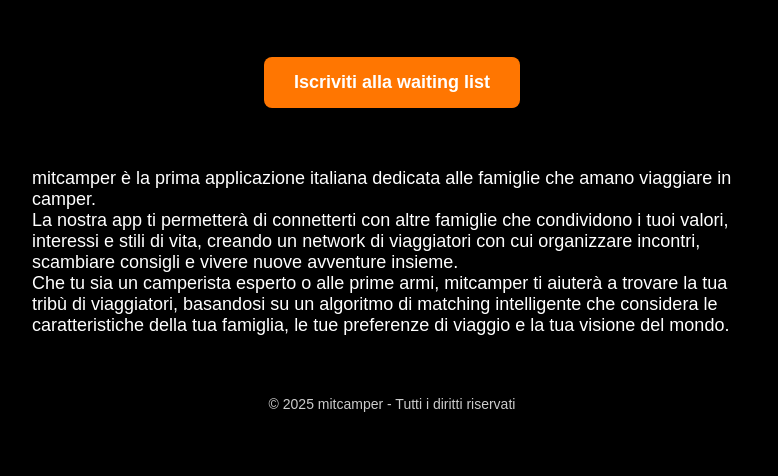
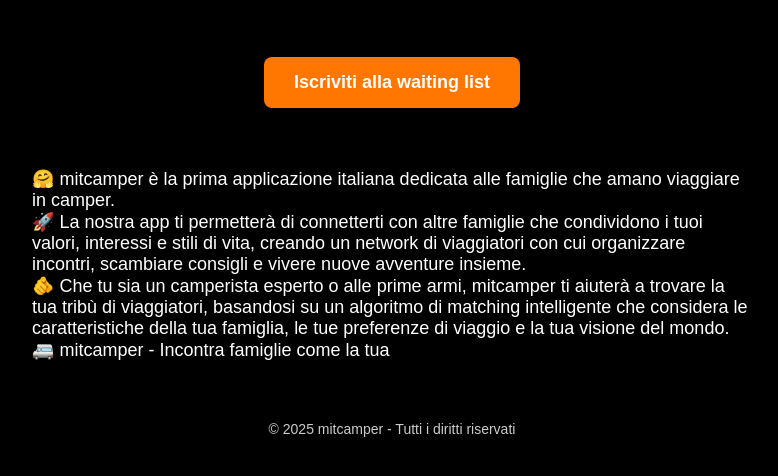
Before and after one commit to ologoteta/mitcamper.github.io, a plain HTML site: page index.html in a window 1280 px wide. Shown: the part 512-988 px from the top of the page, without its empty margins (248-1026 px from the left). Before the commit the page ends 964 px from the top, so only its background shows below. Drawn offline with Linux system fonts and the light colour scheme; a web font is replaced by a local one.

Commit message:
Update index.html

```diff
--- a/index.html
+++ b/index.html
@@ -296,10 +296,15 @@
             <a href="https://forms.gle/XZqKRbmRSf4KmcAS9" class="btn btn-primary">Iscriviti alla waiting list</a>
 
             <p class="feature-list">
-              mitcamper è la prima applicazione italiana dedicata alle famiglie che amano viaggiare in camper.
-               <br/>La nostra app ti permetterà di connetterti con altre famiglie che condividono i tuoi valori, interessi e stili di vita, creando un network di viaggiatori con cui organizzare incontri, scambiare consigli e vivere nuove avventure insieme.
+              🤗 mitcamper è la prima applicazione italiana dedicata alle famiglie che amano viaggiare in camper.
+               <br/>
+               🚀 La nostra app ti permetterà di connetterti con altre famiglie che condividono i tuoi valori, interessi e stili di vita, creando un network di viaggiatori con cui organizzare incontri, scambiare consigli e vivere nuove avventure insieme.
 <br/>
-Che tu sia un camperista esperto o alle prime armi, mitcamper ti aiuterà a trovare la tua tribù di viaggiatori, basandosi su un algoritmo di matching intelligente che considera le caratteristiche della tua famiglia, le tue preferenze di viaggio e la tua visione del mondo.
+🫵 Che tu sia un camperista esperto o alle prime armi, mitcamper ti aiuterà a trovare la tua tribù di viaggiatori, basandosi su un algoritmo di matching intelligente che considera le caratteristiche della tua famiglia, le tue preferenze di viaggio e la tua visione del mondo.
+           <br/>
+
+🚐 mitcamper - Incontra famiglie come la tua
+
             </p>
 
 
```
